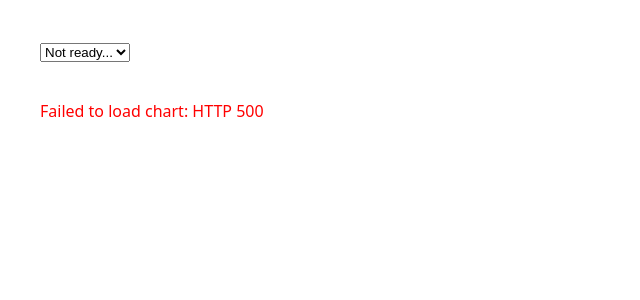
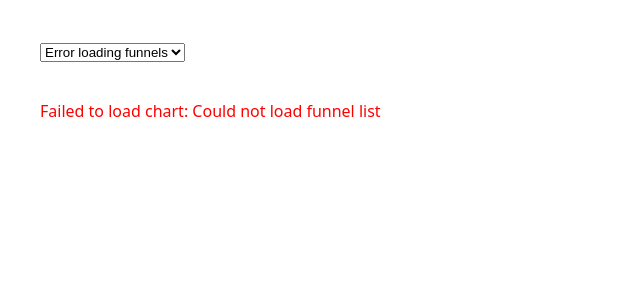
Before and after one commit to wieczorek1990/sledzik-django, a Django app: page / in a window 1280 px wide. Shown: the top 300 px of the page, without its empty margins (0-640 px from the left). Run offline with Django 5.2, Linux system fonts and the light colour scheme; data that the repository does not hold is empty; some libraries are stand-ins or nearby versions.

Commit message:
Modify index.

```diff
--- a/templates/index.html
+++ b/templates/index.html
@@ -3,69 +3,112 @@
 <head>
     <meta charset="UTF-8">
     <title>Index</title>
+    <!-- Server injects token here IF token auth is unavoidable. Better: omit entirely. -->
+    <!-- <meta name="api-token" content="{{ api_token }}"> -->
     <style>
         body { font-family: system-ui, sans-serif; margin: 40px; }
         #chart { max-width: 900px; height: 500px; }
     </style>
 </head>
 <body>
-<script src="https://cdn.plot.ly/plotly-2.35.2.min.js"></script>
-<script src="https://code.jquery.com/jquery-4.0.0.js"></script>
+<!-- If using token auth: fetch token from DOM, not hardcoded -->
+<!-- <input type="hidden" id="auth-token" value="{% if api_token %}{{ api_token }}{% endif %}"> -->
 
 <div id="funnel">
-    <select id="funnel-select">
-        <option>Not ready...</option>
+    <select id="funnel-select" aria-label="Select funnel">
+        <option disabled selected>Loading…</option>
     </select>
 </div><br/>
 
 <div id="chart"></div><br/>
 
+<script src="https://cdn.plot.ly/plotly-2.35.2.min.js"></script>
+<script src="https://code.jquery.com/jquery-4.0.0.min.js"></script>
+
 <script>
-    function fetchStatistics(selectedOption) {
-        fetch(`/api/actions/${selectedOption}/statistics/`)
-            .then(r => {
-                if (!r.ok) throw new Error(`HTTP ${r.status}`);
-                return r.json();
-            })
-            .then(({result}) => {
-                const entries = Object.entries(result)
-                    .flatMap(([group, inner]) =>
-                        Object.entries(inner)
-                            .map(([key, value]) => [`${group} › ${key}`, value])
-                    )
-                    .sort((a, b) => b[1] - a[1]);
+$(document).ready(function () {
 
-                Plotly.newPlot('chart', [{
-                    type: 'funnel',
-                    y: entries.map(e => e[0]),
-                    x: entries.map(e => e[1]),
-                    textinfo: 'value+percent initial',
-                }], {title: 'Actions Funnel'}, {responsive: true});
-            })
-            .catch(err => {
-                document.getElementById('chart').innerHTML =
-                    `<p style="color:red">Failed to load chart: ${err.message}</p>`;
-            });
+    // Build headers once; kept empty if session-cookie auth is used.
+    // If token auth is required, pull it from the hidden input ABOVE
+    // (which the server fills in), never hardcode it in this file.
+    const headers = {};
+    const token = document.getElementById('auth-token')?.value;
+    if (token) {
+        headers['Authorization'] = 'Token ' + token;
     }
 
-    $(document).ready(function() {
-        $.ajaxSetup({
-          headers: {
-            'Authorization': "Token " + "9799acfed25a213b4b5c7a94b4c51ea6a54c08f7"
-          }
+    // Single request helper: all calls go through this, so auth + errors
+    // are handled consistently regardless of fetch/jQuery.
+    function requestJSON(url) {
+        return fetch(url, { headers: headers }).then(r => {
+            if (!r.ok) throw new Error(`HTTP ${r.status}`);
+            return r.json();
         });
-        fetchStatistics(1)
-        $.get('/api/actions/', function (response) {
-            const options = response.map(action => `<option value="${action.id}">${action.name}</option>`);
-            $('#funnel-select').html(options.join(''));
+    }
+
+    function renderChart(containerId, data) {
+        const entries = Object.entries(data)
+            .flatMap(([group, inner]) =>
+                Object.entries(inner).map(([key, value]) => ({
+                    label: `${group} › ${key}`,
+                    value: value
+                }))
+            )
+            .sort((a, b) => b.value - a.value);
+
+        Plotly.newPlot(containerId, [{
+            type: 'funnel',
+            y: entries.map(e => e.label),
+            x: entries.map(e => e.value),
+            textinfo: 'value+percent initial'
+        }], { title: 'Actions Funnel' }, { responsive: true });
+    }
+
+    function showChartError(message) {
+        document.getElementById('chart').innerHTML =
+            `<p style="color:red">Failed to load chart: ${message}</p>`;
+    }
+
+    function fetchStatistics(funnelId) {
+        return requestJSON(`/api/actions/${encodeURIComponent(funnelId)}/statistics/`)
+            .then(({ result }) => {
+                if (!result) throw new Error('Unexpected API response');
+                renderChart('chart', result);
+            })
+            .catch(err => showChartError(err.message));
+    }
+
+    // Bind the change handler ONCE, immediately — not inside an async callback.
+    $('#funnel-select').on('change', function () {
+        fetchStatistics($(this).val());
+    });
+
+    // Load the funnel list FIRST, then render the initial chart with the
+    // real first funnel — no race condition, no magic ID 0.
+    requestJSON('/api/funnels/')
+        .then(funnels => {
+            const select = $('#funnel-select').empty();
+            for (const funnel of funnels) {
+                // Build options via DOM APIs → funnel names are treated as
+                // plain text, immune to HTML/script injection.
+                $('<option>')
+                    .attr('value', funnel.id)
+                    .text(funnel.name)
+                    .appendTo(select);
+            }
+            if (funnels.length === 0) {
+                select.append($('<option>').text('No funnels available'));
+                return;
+            }
+            select.val(funnels[0].id);       // select matches what we render
+            return fetchStatistics(funnels[0].id);
         })
-        $('#funnel-select').change(function() {
-            const selectedOption = $(this).val();
-            fetchStatistics(selectedOption);
+        .catch(() => {
+            $('#funnel-select').html('<option>Error loading funnels</option>');
+            showChartError('Could not load funnel list');
         });
-    });
+});
 </script>
-
 
 </body>
 </html>
```
